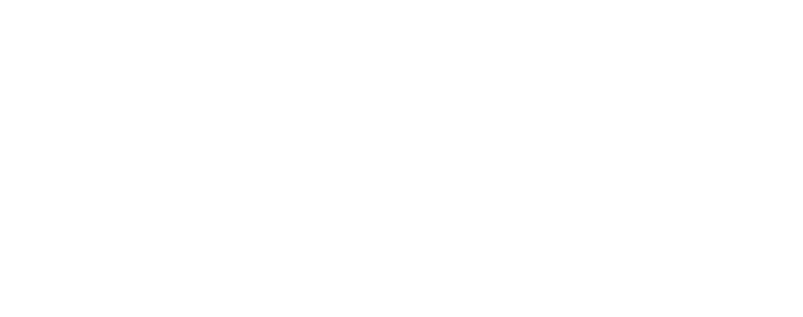
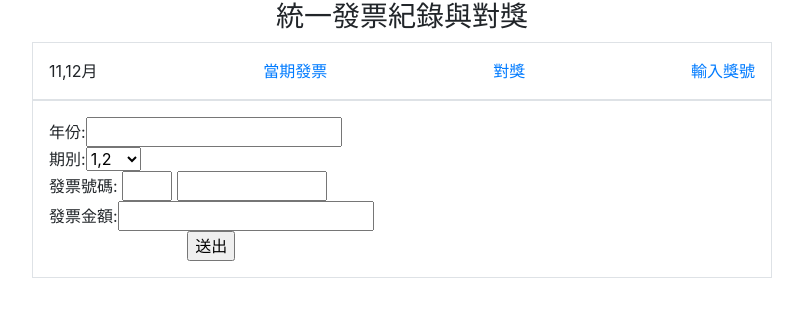
Before and after one commit to wdaweb/invoice-MissPigHead, a PHP site: page / in a window 1280 px wide. Before the commit the part shown is empty. Shown: the top 317 px of the page, without its empty margins (238-1041 px from the left). Run offline with PHP 8.4, Linux system fonts and the light colour scheme.

Commit message:
only filename..

```diff
--- a/index.php
+++ b/index.php
@@ -5,8 +5,18 @@
     <meta name="viewport" content="width=device-width, initial-scale=1.0">
     <meta http-equiv="X-UA-Compatible" content="ie=edge">
     <title>統一發票紀錄及對獎系統</title>
+    <link rel="stylesheet" href="https://cdn.jsdelivr.net/npm/bootstrap@4.5.3/dist/css/bootstrap.min.css" integrity="sha384-TX8t27EcRE3e/ihU7zmQxVncDAy5uIKz4rEkgIXeMed4M0jlfIDPvg6uqKI2xXr2" crossorigin="anonymous">
 </head>
 <body>
-
+    <?php
+        if(isset($_GET['do'])){
+            $file=$_GET['do'].".php";
+            include $file;
+        }else{
+            include "main.php";
+        }
+    ?>
+<script src="https://code.jquery.com/jquery-3.5.1.slim.min.js" integrity="sha384-DfXdz2htPH0lsSSs5nCTpuj/zy4C+OGpamoFVy38MVBnE+IbbVYUew+OrCXaRkfj" crossorigin="anonymous"></script>
+<script src="https://cdn.jsdelivr.net/npm/bootstrap@4.5.3/dist/js/bootstrap.bundle.min.js" integrity="sha384-ho+j7jyWK8fNQe+A12Hb8AhRq26LrZ/JpcUGGOn+Y7RsweNrtN/tE3MoK7ZeZDyx" crossorigin="anonymous"></script>
 </body>
 </html>
--- /dev/null
+++ b/invoice.php
@@ -0,0 +1 @@
+Not ready
--- /dev/null
+++ b/main.php
@@ -0,0 +1,49 @@
+<h3 class="text-center">統一發票紀錄與對獎</h3>
+<div class="container">
+    <div class="col-8 d-flex justify-content-between p-3 mx-auto border">
+    <?php
+        $month=[
+            1=>"1,2月",
+            2=>"3,4月",
+            3=>"5,6月",
+            4=>"7,8月",
+            5=>"9,10月",
+            6=>"11,12月",
+        ];
+        $m=ceil(date("m")/2);
+    ?>
+        <div class="text-center"><?=$month[$m];?></div>
+        <div class="text-center">
+            <a href="">當期發票</a>
+        </div>
+        <div class="text-center">
+            <a href="">對獎</a>
+        </div>
+        <div class="text-center">
+            <a href="">輸入獎號</a>
+        </div>
+    </div>
+    <div class="col-8 d-flex justify-content-between p-3 mx-auto border">
+        <form action="api/add_invoice.php" method="post">
+            <div>年份:<input type="text" name="year"></div>
+            期別:<select name="period">
+                <option value="1">1,2</option>
+                <option value="2">3,4</option>
+                <option value="3">5,6</option>
+                <option value="4">7,8</option>
+                <option value="5">9,10</option>
+                <option value="6">11,12</option>
+            </select>
+            <div>發票號碼:
+                <input type="text" name="prepend" style="width:50px">
+                <input type="text" name="number" style="width:150px">
+            </div>
+            <div>
+                發票金額:<input type="number" name="payment">
+            </div>
+            <div class="text-center">
+                <input type="submit" value="送出">
+            </div>
+        </form>
+    </div>
+</div>
```
